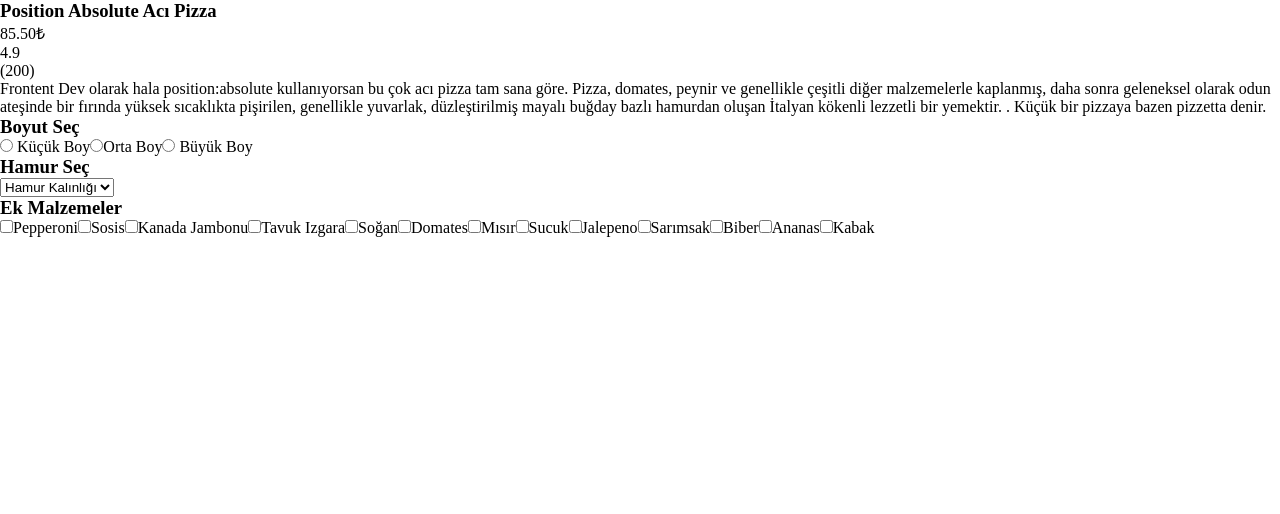
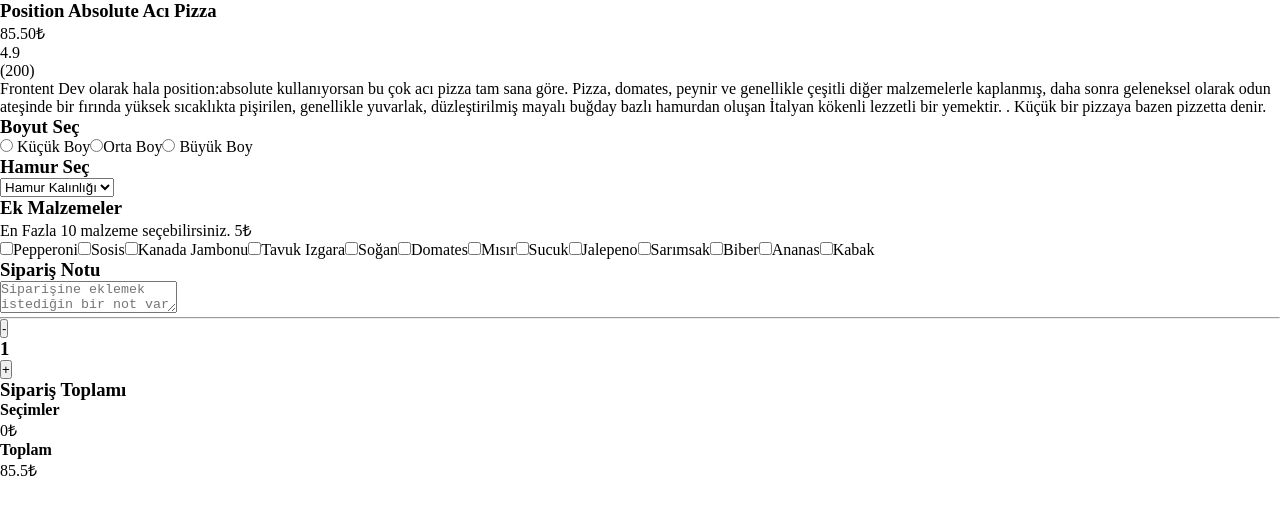
Before and after one commit to ezgi-karaca/pizza-react, a React (Vite) app: page /form in a window 1280 px wide. Shown: the top 514 px of the page. Built offline with nearby package versions, Linux system fonts and the light colour scheme; a web font is replaced by a local one.

Commit message:
Sipariş Toplamı componentinin taslağı yazıldı, dinamik hale getirilecek

```diff
--- /dev/null
+++ b/src/Components/Counter.jsx
@@ -0,0 +1,24 @@
+import React, { useState } from "react";
+
+function Counter() {
+  const [count,setCount] = useState(1);
+
+  const arti = () => {
+    setCount(count+1)
+  }
+
+  const eksi = () => {
+    if (count > 1) {setCount(count-1)}
+  }
+
+
+  return (
+    <div>
+      <button onClick={eksi}>-</button>
+      <h3>{count}</h3>
+      <button onClick={arti}>+</button>
+    </div>
+  )
+}
+
+export default Counter;
--- a/src/Components/FormSayfasi.jsx
+++ b/src/Components/FormSayfasi.jsx
@@ -3,6 +3,9 @@ import BoyutSecimi from "./BoyutSecimi";
 import HamurSecimi from "./HamurSecimi";
 import Pizza from "./Pizza";
 import MalzemeSecimi from "./MalzemeSecimi";
+import SiparisNotu from "./SiparisNotu";
+import Counter from "./Counter";
+import SiparisToplami from "./SiparisToplami";
 
 
 function FormSayfasi() {
@@ -19,6 +22,16 @@ function FormSayfasi() {
 
         <MalzemeSecimi/>
 
+        <SiparisNotu/>
+
+        <hr/>
+
+        <div>
+        <Counter/>
+        <SiparisToplami/>
+        </div>
+
+
       </div>
     </div>
   )
--- a/src/Components/MalzemeSecimi.jsx
+++ b/src/Components/MalzemeSecimi.jsx
@@ -24,6 +24,7 @@ function MalzemeSecimi() {
   return (
     <div>
       <h3>Ek Malzemeler</h3>
+      <p>En Fazla 10 malzeme seçebilirsiniz. 5₺</p>
       <form>
         {ekMalzemeler.map((malzeme)=>{
           return <label><input type="checkbox" value={malzeme}/>{malzeme}</label>})}
--- /dev/null
+++ b/src/Components/SiparisNotu.jsx
@@ -0,0 +1,14 @@
+import React from "react";
+
+function SiparisNotu() {
+  return (
+    <div>
+      <h3>Sipariş Notu</h3>
+      <label>
+      <textarea placeholder="Siparişine eklemek istediğin bir not var mı?" />
+      </label>
+    </div>
+  )
+}
+
+export default SiparisNotu;
--- /dev/null
+++ b/src/Components/SiparisToplami.jsx
@@ -0,0 +1,37 @@
+import React, {useState} from 'react';
+import MalzemeSecimi from './MalzemeSecimi';
+
+function SiparisToplami() {
+  const pizzaFiyati = 85.50;
+  const [selectedToppings, setSelectedToppings] = useState([])
+
+  const handleToppings = (e) => {
+    const topping = e.target.value;
+    setSelectedToppings(prev => prev.includes(topping) ? prev.filter(t => t !== topping) : [...prev, topping])
+  }
+
+  const toppingFiyatiHesapla = () => {
+    return selectedToppings.length*5;
+  }
+
+  const toplamFiyatiHesapla = () => {
+    return pizzaFiyati + (selectedToppings.length*5);
+  }
+
+  return (
+    <div>
+      <h3>Sipariş Toplamı</h3>
+
+      <div>
+        <h4>Seçimler</h4>
+        <p>{toppingFiyatiHesapla()}₺</p>
+      </div>
+      <div>
+        <h4>Toplam</h4>
+        <p>{toplamFiyatiHesapla()}₺</p>
+      </div>
+    </div>
+  )
+}
+
+export default SiparisToplami;
```
